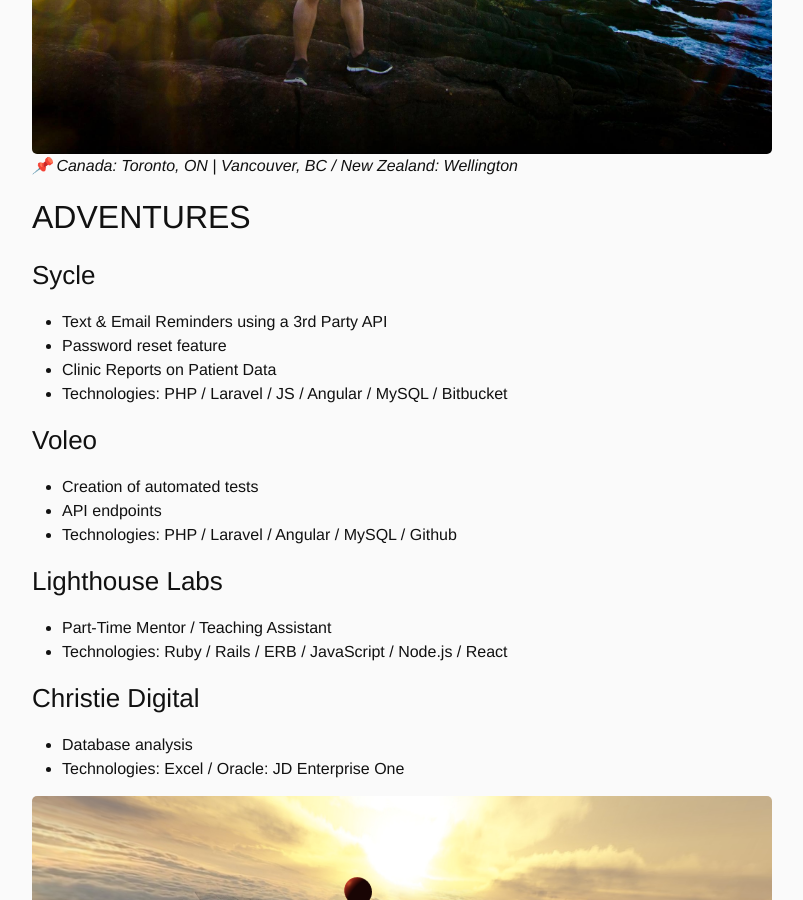
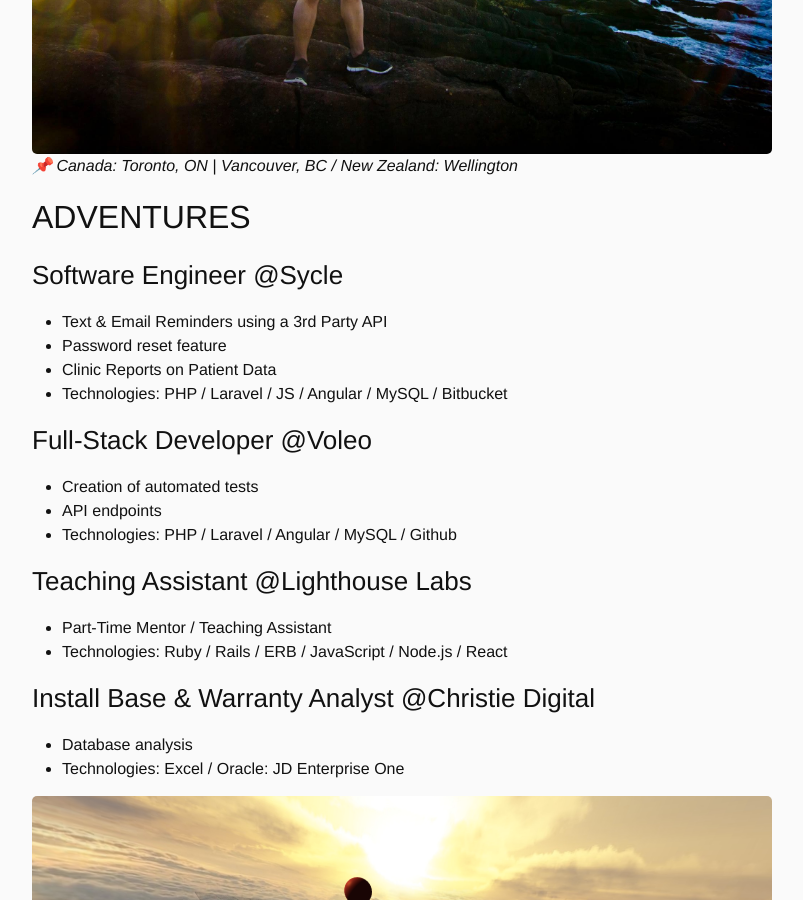
Before and after one commit to reinhardt021/reinhardt021.github.io, a Jekyll site: the page built from about.md, in a window 1280 px wide and 900 px high, scrolled down 888 px. Shown: the whole window, without its empty margins (238-1041 px from the left). Built offline with Jekyll 4.4.1, drawn with Linux system fonts in a browser that asks for light colours.

Commit message:
more style updates

```diff
--- a/about.md
+++ b/about.md
@@ -15,29 +15,26 @@ _📌 Canada: Toronto, ON | Vancouver, BC / New Zealand: Wellington_
 
 ## ADVENTURES
 
-### Sycle
+### Software Engineer  @Sycle
 - Text & Email Reminders using a 3rd Party API
 - Password reset feature
 - Clinic Reports on Patient Data
 - Technologies: PHP / Laravel / JS / Angular / MySQL / Bitbucket
 
-### Voleo
+### Full-Stack Developer @Voleo
 - Creation of automated tests
 - API endpoints
 - Technologies: PHP / Laravel / Angular / MySQL / Github
 
-### Lighthouse Labs
+### Teaching Assistant @Lighthouse Labs
 - Part-Time Mentor / Teaching Assistant
 - Technologies: Ruby / Rails / ERB / JavaScript / Node.js / React
 
-### Christie Digital
+### Install Base & Warranty Analyst @Christie Digital
 - Database analysis
 - Technologies: Excel / Oracle: JD Enterprise One
 
 
->
->
->
 
 
 ![Loci]({{ site.url }}/assets/projects-pic.png){: #projects-pic}
```
